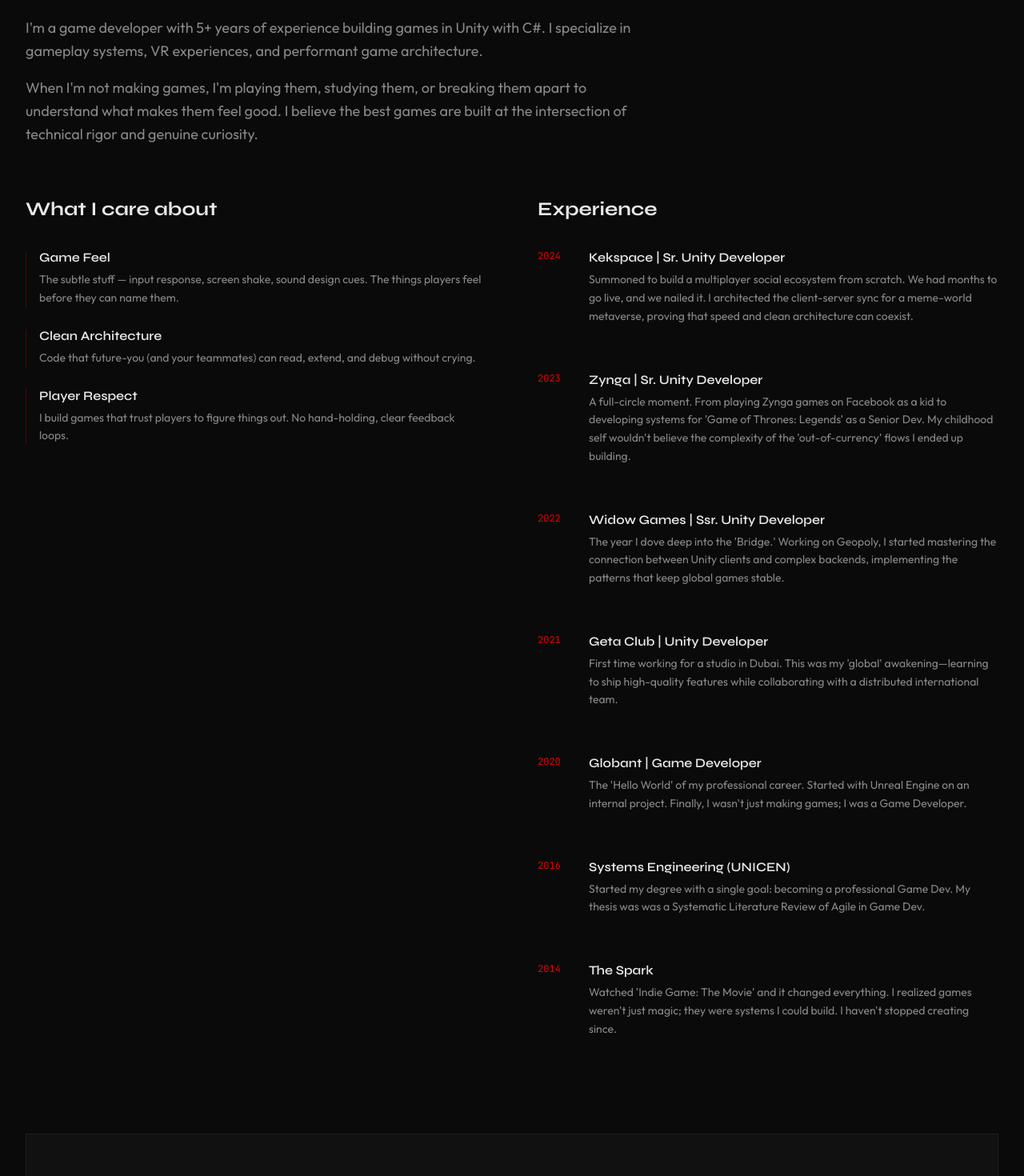
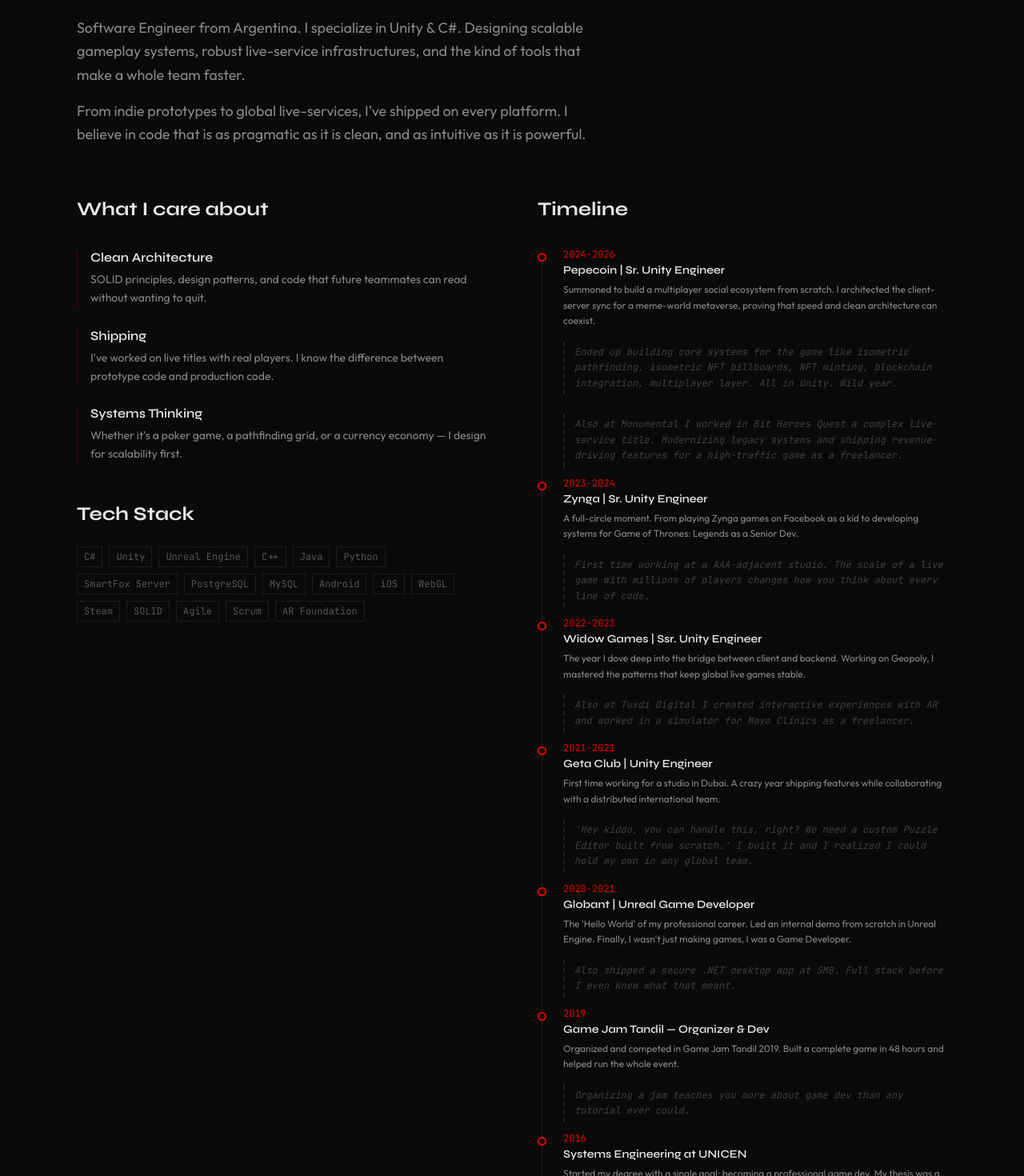
Before and after one commit to FedeJIS/gamedev-portfolio, a Next.js app: page /about in a window 1280 px wide. Shown: the part 240-1710 px from the top of the page at 80% size. Built offline with nearby package versions, Linux system fonts and the light colour scheme.

Commit message:
[U] Updated timeline of my work

```diff
--- a/app/about/page.tsx
+++ b/app/about/page.tsx
@@ -1,43 +1,100 @@
 export default function AboutPage() {
-  const timeline = [
+  const timeline: (
+    | { type: "job"; year: string; title: string; description: string }
+    | { type: "note"; text: string }
+  )[] = [
     {
-      year: "2024",
-      title: "Kekspace | Sr. Unity Developer",
-      description: "Summoned to build a multiplayer social ecosystem from scratch. We had months to go live, and we nailed it. I architected the client-server sync for a meme-world metaverse, proving that speed and clean architecture can coexist.",
+      type: "job",
+      year: "2024-2026",
+      title: "Pepecoin | Sr. Unity Engineer",
+      description:
+        "Summoned to build a multiplayer social ecosystem from scratch. I architected the client-server sync for a meme-world metaverse, proving that speed and clean architecture can coexist.",
     },
     {
-      year: "2023",
-      title: "Zynga | Sr. Unity Developer",
-      description: "A full-circle moment. From playing Zynga games on Facebook as a kid to developing systems for 'Game of Thrones: Legends' as a Senior Dev. My childhood self wouldn't believe the complexity of the 'out-of-currency' flows I ended up building.",
+      type: "note",
+      text: "Ended up building core systems for the game like isometric pathfinding, isometric NFT billboards, NFT minting, blockchain integration, multiplayer layer. All in Unity. Wild year.",
     },
     {
-      year: "2022",
-      title: "Widow Games | Ssr. Unity Developer",
-      description: "The year I dove deep into the 'Bridge.' Working on Geopoly, I started mastering the connection between Unity clients and complex backends, implementing the patterns that keep global games stable.",
+      type:"note",
+      text: "Also at Monumental I worked in Bit Heroes Quest a complex live-service title. Modernizing legacy systems and shipping revenue-driving features for a high-traffic game as a freelancer."
     },
     {
-      year: "2021",
-      title: "Geta Club | Unity Developer",
-      description: "First time working for a studio in Dubai. This was my 'global' awakening—learning to ship high-quality features while collaborating with a distributed international team.",
+      type: "job",
+      year: "2023-2024",
+      title: "Zynga | Sr. Unity Engineer",
+      description:
+        "A full-circle moment. From playing Zynga games on Facebook as a kid to developing systems for Game of Thrones: Legends as a Senior Dev.",
     },
     {
-      year: "2020",
-      title: "Globant | Game Developer",
-      description: "The 'Hello World' of my professional career. Started with Unreal Engine on an internal project. Finally, I wasn't just making games; I was a Game Developer.",
+      type: "note",
+      text: "First time working at a AAA-adjacent studio. The scale of a live game with millions of players changes how you think about every line of code.",
     },
     {
-      year: "2016",
-      title: "Systems Engineering (UNICEN)",
-      description: "Started my degree with a single goal: becoming a professional Game Dev. My thesis was was a Systematic Literature Review of Agile in Game Dev.",
+      type: "job",
+      year: "2022-2023",
+      title: "Widow Games | Ssr. Unity Engineer",
+      description:
+        "The year I dove deep into the bridge between client and backend. Working on Geopoly, I mastered the patterns that keep global live games stable.",
     },
     {
+      type: "note",
+      text: "Also at Tuxdi Digital I created interactive experiences with AR and worked in a simulator for Mayo Clinics as a freelancer.",
+    },
+    {
+      type: "job",
+      year: "2021-2021",
+      title: "Geta Club | Unity Engineer",
+      description:
+        "First time working for a studio in Dubai. A crazy year shipping features while collaborating with a distributed international team.",
+    },
+    {
+      type: "note",
+      text: "'Hey kiddo, you can handle this, right? We need a custom Puzzle Editor built from scratch.' I built it and I realized I could hold my own in any global team.",
+    },
+    {
+      type: "job",
+      year: "2020-2021",
+      title: "Globant | Unreal Game Developer",
+      description:
+        "The 'Hello World' of my professional career. Led an internal demo from scratch in Unreal Engine. Finally, I wasn't just making games, I was a Game Developer.",
+    },
+    {
+      type: "note",
+      text: "Also shipped a secure .NET desktop app at SMB. Full stack before I even knew what that meant.",
+    },
+    {
+      type: "job",
+      year: "2019",
+      title: "Game Jam Tandil — Organizer & Dev",
+      description:
+        "Organized and competed in Game Jam Tandil 2019. Built a complete game in 48 hours and helped run the whole event.",
+    },
+    {
+      type: "note",
+      text: "Organizing a jam teaches you more about game dev than any tutorial ever could.",
+    },
+    {
+      type: "job",
+      year: "2016",
+      title: "Systems Engineering at UNICEN",
+      description:
+        "Started my degree with a single goal: becoming a professional game dev. My thesis was a Systematic Literature Review of Agile methodologies in Game Development.",
+    },
+    {
+      type: "note",
+      text: "I made a deal with myself: every project, when possible, had to be a game. I wasn't just studying; I was building the foundation of my career in secret.",
+    },
+    {
+      type: "job",
       year: "2014",
       title: "The Spark",
-      description: "Watched 'Indie Game: The Movie' and it changed everything. I realized games weren't just magic; they were systems I could build. I haven't stopped creating since.",
+      description:
+        "Watched 'Indie Game: The Movie' and it changed everything. I realized games weren't just magic, they were systems I could build. Haven't stopped since.",
     },
   ];
+
   return (
-    <div className="max-w-7xl mx-auto px-8 pt-32 pb-24">
+    <div className="max-w-6xl mx-auto px-8 pt-32 pb-24">
       {/* Header */}
       <div className="mb-16">
         <p className="font-mono text-xs text-accent tracking-widest uppercase mb-3">
@@ -46,33 +103,41 @@
         <h1 className="font-display font-bold text-5xl md:text-7xl text-text mb-8">
           About Me
         </h1>
-        <div className="max-w-3xl">
+        <div className="max-w-2xl">
           <p className="font-body text-text-dim text-lg leading-relaxed mb-4">
-            I'm a game developer with 5+ years of experience building games in
-            Unity with C#. I specialize in gameplay systems, VR experiences, and
-            performant game architecture.
+            Software Engineer from Argentina. I specialize in
+            Unity & C#. Designing scalable gameplay systems,
+            robust live-service infrastructures, and the
+            kind of tools that make a whole team faster.
           </p>
           <p className="font-body text-text-dim text-lg leading-relaxed">
-            When I'm not making games, I'm playing them, studying them, or
-            breaking them apart to understand what makes them feel good. I
-            believe the best games are built at the intersection of technical
-            rigor and genuine curiosity.
+           From indie prototypes to global live-services, I’ve shipped on every platform.
+           I believe in code that is as pragmatic as it is clean, and as intuitive as it is powerful.
           </p>
         </div>
       </div>
 
       {/* Two col */}
       <div className="grid grid-cols-1 md:grid-cols-2 gap-16 mb-24">
-        {/* Values */}
+        {/* Left col — values + stack */}
         <div>
           <h2 className="font-display font-bold text-2xl text-text mb-8">
             What I care about
           </h2>
-          <div className="flex flex-col gap-6">
+          <div className="flex flex-col gap-6 mb-12">
             {[
-              { title: "Game Feel", body: "The subtle stuff — input response, screen shake, sound design cues. The things players feel before they can name them." },
-              { title: "Clean Architecture", body: "Code that future-you (and your teammates) can read, extend, and debug without crying." },
-              { title: "Player Respect", body: "I build games that trust players to figure things out. No hand-holding, clear feedback loops." },
+              {
+                title: "Clean Architecture",
+                body: "SOLID principles, design patterns, and code that future teammates can read without wanting to quit.",
+              },
+              {
+                title: "Shipping",
+                body: "I've worked on live titles with real players. I know the difference between prototype code and production code.",
+              },
+              {
+                title: "Systems Thinking",
+                body: "Whether it's a poker game, a pathfinding grid, or a currency economy — I design for scalability first.",
+              },
             ].map(({ title, body }) => (
               <div key={title} className="flex gap-4">
                 <span className="w-px bg-accent/30 flex-shrink-0 mt-1" />
@@ -83,25 +148,77 @@
               </div>
             ))}
           </div>
+
+          <h2 className="font-display font-bold text-2xl text-text mb-6">
+            Tech Stack
+          </h2>
+          <div className="flex flex-wrap gap-2">
+            {[
+              "C#", "Unity", "Unreal Engine", "C++", "Java", "Python",
+              "SmartFox Server", "PostgreSQL", "MySQL",
+              "Android", "iOS", "WebGL", "Steam",
+              "SOLID", "Agile", "Scrum", "AR Foundation",
+            ].map((skill) => (
+              <span
+                key={skill}
+                className="font-mono text-xs text-muted border border-border px-2 py-1 hover:border-accent/40 hover:text-text-dim transition-colors"
+              >
+                {skill}
+              </span>
+            ))}
+          </div>
         </div>
 
-        {/* Timeline */}
+        {/* Right col — timeline */}
         <div>
           <h2 className="font-display font-bold text-2xl text-text mb-8">
-            Experience
+            Timeline
           </h2>
-          <div className="flex flex-col gap-8">
-            {timeline.map(({ year, title, description }) => (
-              <div key={year} className="flex gap-4">
-                <div className="flex flex-col items-center">
-                  <span className="font-mono text-xs text-accent w-12 flex-shrink-0 pt-0.5">{year}</span>
+
+          <div className="relative">
+            {/* Continuous vertical line */}
+            <div className="absolute left-[5px] top-3 bottom-3 w-px bg-border" />
+
+            <div className="flex flex-col">
+              {timeline.map((item, i) => {
+                if (item.type === "job") {
+                  return (
+                    <div key={i} className="relative flex gap-5">
+                      {/* Dot node */}
+                      <div className="flex-shrink-0 w-3 pt-1.5 z-10">
+                        <div className="w-[11px] h-[11px] rounded-full border-2 border-accent bg-bg" />
                       </div>
-                <div className="pb-6 border-b border-border last:border-0">
-                  <p className="font-display font-semibold text-text mb-1">{title}</p>
-                  <p className="font-body text-sm text-text-dim leading-relaxed">{description}</p>
+                      {/* Content */}
+                      <div className="pb-1">
+                        <span className="font-mono text-xs text-accent block mb-0.5">
+                          {item.year}
+                        </span>
+                        <p className="font-display font-semibold text-sm text-text mb-1">
+                          {item.title}
+                        </p>
+                        <p className="font-body text-xs text-text-dim leading-relaxed">
+                          {item.description}
+                        </p>
                       </div>
                     </div>
-            ))}
+                  );
+                }
+
+                // Interstitial note between jobs
+                return (
+                  <div key={i} className="relative flex gap-5 py-3">
+                    {/* Empty space to align with the line */}
+                    <div className="flex-shrink-0 w-3" />
+                    {/* Note bubble */}
+                    <div className="border-l-2 border-dashed border-muted/30 pl-3 py-1">
+                      <p className="font-mono text-xs text-muted/70 italic leading-relaxed">
+                        {item.text}
+                      </p>
+                    </div>
+                  </div>
+                );
+              })}
+            </div>
           </div>
         </div>
       </div>
@@ -113,15 +230,23 @@
             Want to work together?
           </p>
           <p className="font-body text-text-dim text-sm">
-            I'm currently available for freelance projects and full-time opportunities.
+            Open to freelance projects and interesting full-time opportunities.
           </p>
         </div>
+        <div className="flex gap-4 flex-wrap">
+          <a
+            href="/projects"
+            className="flex-shrink-0 bg-accent text-bg font-mono font-medium text-sm px-6 py-3 hover:bg-accent-dim transition-colors"
+          >
+            View Projects →
+          </a>
           <a
             href="/#contact"
-          className="flex-shrink-0 bg-accent text-bg font-mono font-medium text-sm px-6 py-3 hover:bg-accent-dim transition-colors"
+            className="flex-shrink-0 border border-border text-text font-mono text-sm px-6 py-3 hover:border-accent hover:text-accent transition-colors"
           >
-          Get in touch →
+            Contact Me
           </a>
+        </div>
       </div>
     </div>
   );
```
Lines whose indentation alone changed are shown as unchanged.
